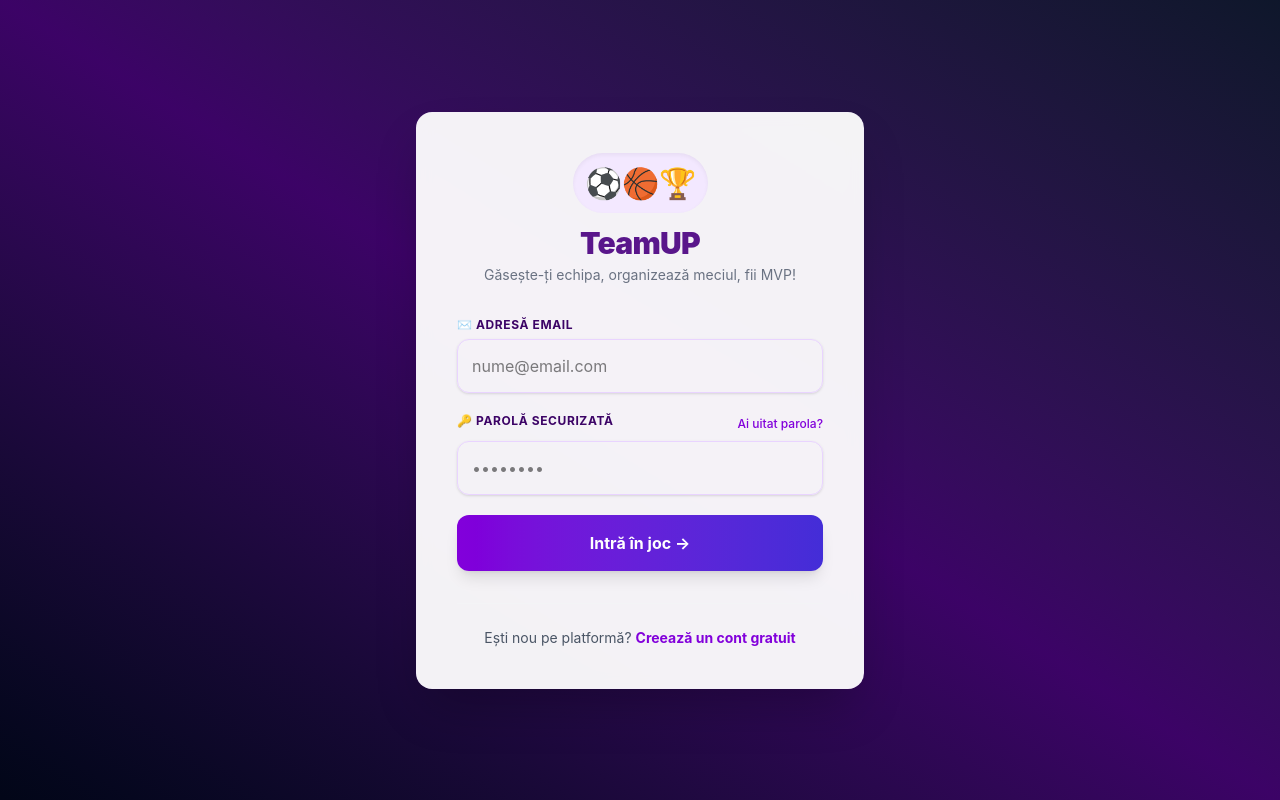
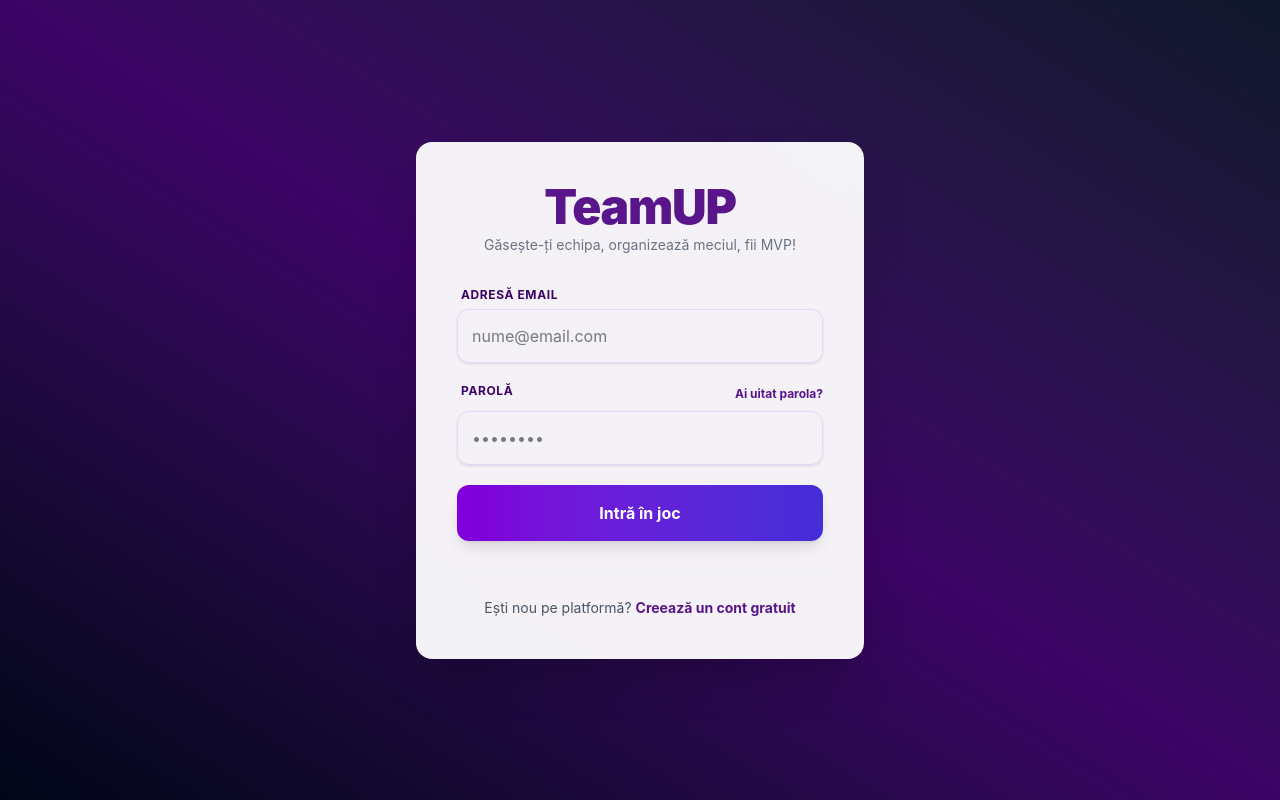
Before and after one commit to CimpoeruDaria/TeamUP-App, a React app in the folder frontend/: page / in a window 1280 px wide. Built offline with nearby package versions, Linux system fonts and the light colour scheme; the HTML template or start-up script is replaced by a standard one.

Commit message:
Update Login.jsx
final form

```diff
--- a/frontend/src/Login.jsx
+++ b/frontend/src/Login.jsx
@@ -1,29 +1,54 @@
 import React, { useState } from 'react'
 
-function Login({ onSwitchToRegister, onSwitchToForgotPassword, onLoginSuccess }) {
+function Login({ onNavigate, onLoginSuccess }) {
   const [email, setEmail] = useState('')
   const [password, setPassword] = useState('')
 
-  const handleLogin = (e) => {
-    e.preventDefault()
-    console.log("Date login:", { email, password })
-    // Când logarea reușește, trimitem utilizatorul în Dashboard
-    onLoginSuccess()
+  const handleLogin = async (e) => {
+  e.preventDefault()
+
+  try {
+    const response = await fetch('http://127.0.0.1:8000/api/login', {
+      method: 'POST',
+      headers: { 'Content-Type': 'application/json' },
+      body: JSON.stringify({ email: email, password: password })
+    })
+
+    const data = await response.json()
+
+    if (response.ok && data.status === "success") {
+      // Extragem datele reale trimise direct în obiectul `user` din Python!
+      const serverUser = data.user;
+
+      const loggedInUser = {
+        id: serverUser.id,
+        fullName: serverUser.name,
+        favoriteSport: serverUser.favorite_sport, // Vine din noul tău JSON din Python
+        level: serverUser.skill_level             // Vine direct din tabela users (Beginner/Intermediate/Advanced)
+      }
+
+      // Trimitem datele reale și deschidem Dashboard-ul instant (FĂRĂ ALERT!)
+      onLoginSuccess(loggedInUser)
+    } else {
+      // Intră aici doar dacă response.ok este false (ex: status 400 de la FastAPI)
+      alert(data.detail || "Email sau parolă incorectă!")
+    }
+  } catch (error) {
+    console.error(error)
+    alert("Nu s-a putut conecta la serverul Python!")
   }
+}
 
   return (
     <div className="card-login">
       <div className="text-center mb-8">
-        <div className="inline-block bg-purple-100 text-purple-700 text-3xl p-3 rounded-full mb-3 shadow-inner">
-          ⚽🏀🏆
-        </div>
-        <h2 className="text-purple-900 text-3xl font-black tracking-tight">TeamUP</h2>
+        <h2 className="text-purple-900 text-5xl font-black tracking-tight">TeamUP</h2>
         <p className="text-gray-500 text-sm mt-1">Găsește-ți echipa, organizează meciul, fii MVP!</p>
       </div>
 
       <form onSubmit={handleLogin} className="space-y-5">
         <div>
-          <label className="label-sportiv">✉️ Adresă Email</label>
+          <label className="label-sportiv ml-1"> Adresă Email</label>
           <input
             type="email" placeholder="nume@email.com" value={email}
             onChange={(e) => setEmail(e.target.value)} required className="input-sportiv"
@@ -32,11 +57,11 @@ function Login({ onSwitchToRegister, onSwitchToForgotPassword, onLoginSuccess })
 
         <div>
           <div className="flex justify-between items-center mb-1.5">
-            <label className="label-sportiv">🔑 Parolă securizată</label>
+            <label className="label-sportiv ml-1"> Parolă </label>
             <button
               type="button"
-              onClick={onSwitchToForgotPassword}
-              className="text-xs text-purple-700 hover:underline font-medium cursor-pointer bg-transparent border-none"
+              onClick={() => onNavigate('forgot-password')}
+              className="text-xs text-purple-900 hover:underline font-bold cursor-pointer bg-transparent border-none"
             >
               Ai uitat parola?
             </button>
@@ -47,14 +72,14 @@ function Login({ onSwitchToRegister, onSwitchToForgotPassword, onLoginSuccess })
           />
         </div>
 
-        <button type="submit" className="buton-intrare-joc">Intră în joc →</button>
+        <button type="submit" className="buton-intrare-joc">Intră în joc </button>
       </form>
 
       <div className="mt-8 pt-6 border-t border-gray-100 text-center text-sm text-gray-600">
         Ești nou pe platformă?{' '}
         <button
-          onClick={onSwitchToRegister}
-          className="text-purple-700 hover:text-purple-900 font-bold hover:underline cursor-pointer bg-transparent border-none"
+          onClick={() => onNavigate('register')}
+          className="text-purple-900 hover:text-purple-900 font-bold hover:underline cursor-pointer bg-transparent border-none"
         >
           Creează un cont gratuit
         </button>
```
